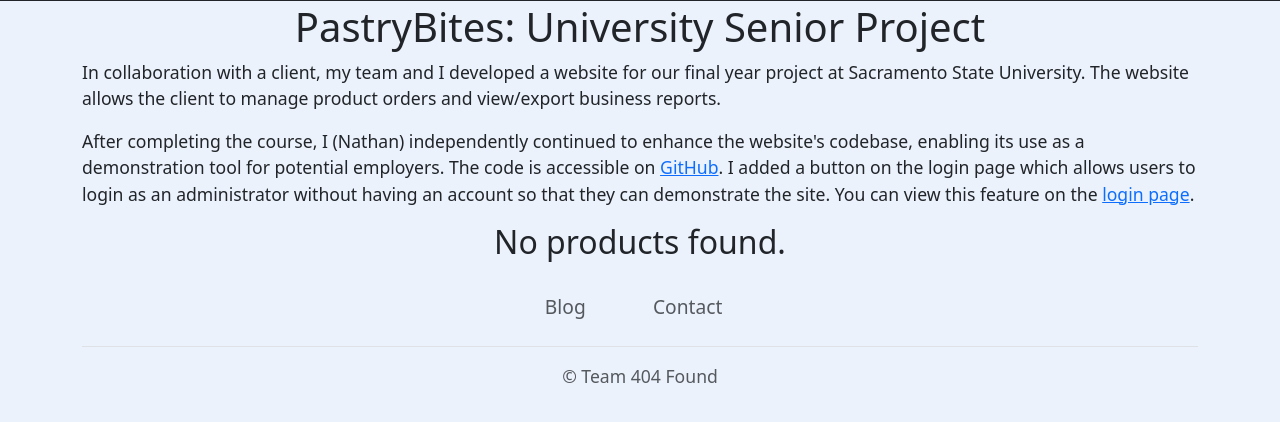
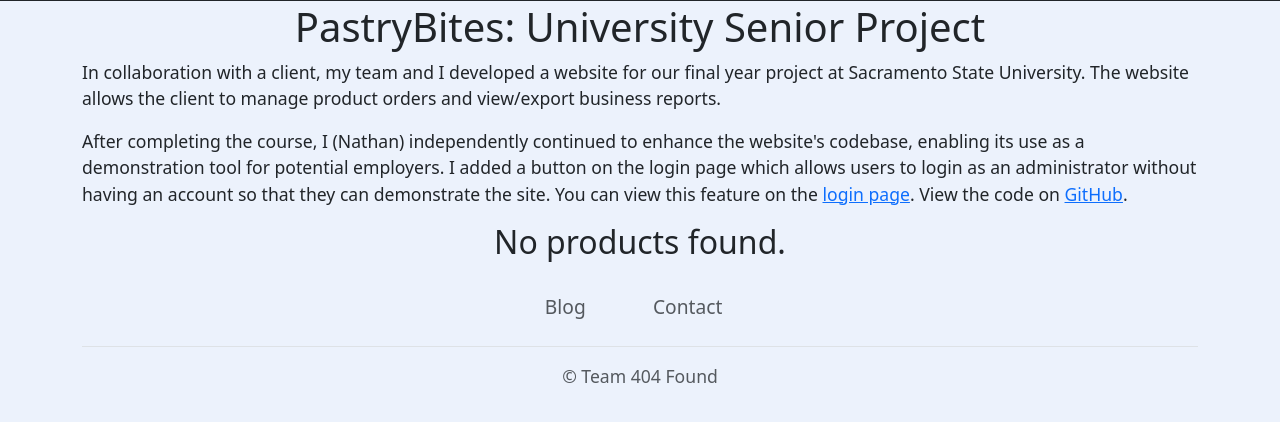
Before and after one commit to nathandevx/Senior-Project, a Django app: page / in a window 1280 px wide. Shown: the part 77-499 px from the top of the page. Run offline with Django 4.2, Linux system fonts and the light colour scheme; data that the repository does not hold is empty; parts of the project's set-up code (start-up, migrations or seed data) failed here and were passed over; some libraries are stand-ins or nearby versions.

Commit message:
Small changes

```diff
--- a/home/templates/home/home.html
+++ b/home/templates/home/home.html
@@ -12,9 +12,9 @@
 		</p>
 		<p>
 			After completing the course, I (Nathan) independently continued to enhance the website's codebase, enabling its use as a demonstration tool for potential employers.
-			The code is accessible on <a href="https://github.com/nathandevx/University-Senior-Project/" target="_blank">GitHub</a>.
 			I added a button on the login page which allows users to login as an administrator without having an account so that they can demonstrate the site. You can view this feature on the
 			<a href="{% url 'account_login' %}">login page</a>.
+			View the code on <a href="https://github.com/nathandevx/University-Senior-Project/" target="_blank">GitHub</a>.
 		</p>
         <div class="row">
 		{% if user.in_admin_group %}
```
